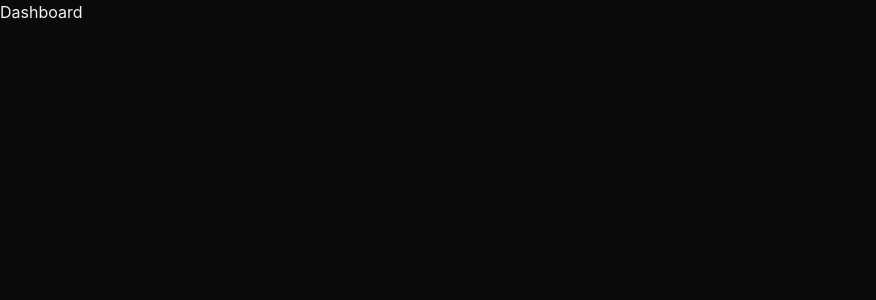
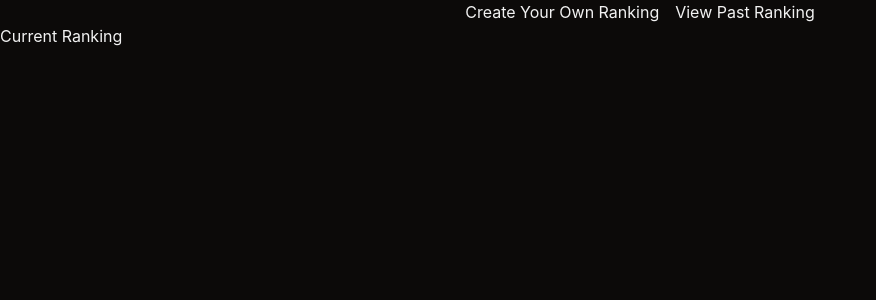
Before and after one commit to rank-my-nba/rank-my-nba, a React app: page /dashboard in a window 1280 px wide. Shown: the top 300 px of the page, without its empty margins (0-876 px from the left). Built offline with nearby package versions, Linux system fonts and the light colour scheme; a web font is replaced by a local one.

Commit message:
dashboard initialized setup

```diff
--- /dev/null
+++ b/src/components/CurrentRanking.tsx
@@ -0,0 +1,11 @@
+import React from 'react';
+
+const CurrentRanking = () => {
+  return (
+    <div>
+      <h2>Current Ranking</h2>
+    </div>
+  );
+};
+
+export default CurrentRanking;
--- a/src/components/Dashboard.tsx
+++ b/src/components/Dashboard.tsx
@@ -1,5 +1,26 @@
 import React from 'react';
+import RankingHistory from './RankingHistory';
+import CurrentRanking from './CurrentRanking';
+import { useState } from 'react';
 
 export default function Dashboard() {
-  return <div>Dashboard</div>;
+  const [ranking, setRanking] = useState(true);
+
+  const handleCreateClick = () => {
+    setRanking(true);
+  };
+
+  const handleHistoryClick = () => {
+    setRanking(false);
+  };
+
+  return (
+    <div>
+      <div className="flex justify-center items-center space-x-4">
+        <div onClick={handleCreateClick}>Create Your Own Ranking</div>
+        <div onClick={handleHistoryClick}>View Past Ranking</div>
+      </div>
+      {ranking ? <CurrentRanking /> : <RankingHistory />}
+    </div>
+  );
 }
--- /dev/null
+++ b/src/components/RankingHistory.tsx
@@ -0,0 +1,11 @@
+import React from 'react';
+
+const RankingHistory = () => {
+  return (
+    <div>
+      <h2>Previous Rankings</h2>
+    </div>
+  );
+};
+
+export default RankingHistory;
```
